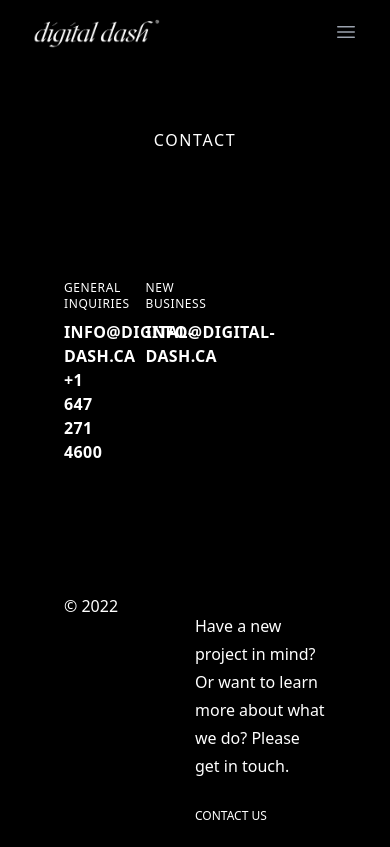
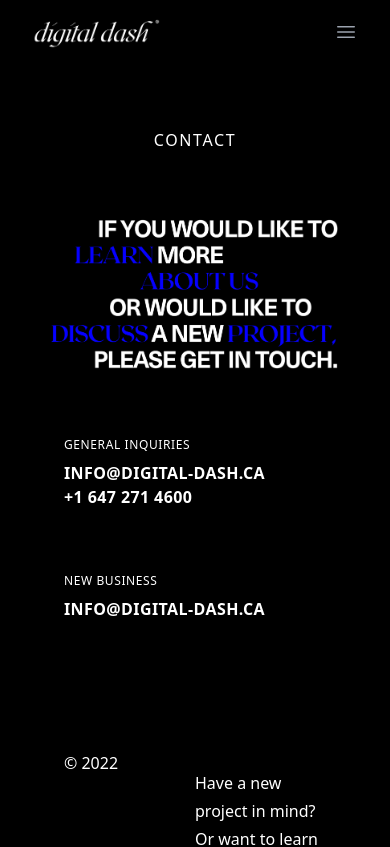
Before and after one commit to hobbleabbas/dd, a Next.js app: page /contact in a window 390 px wide. Shown: the top 847 px of the page. Built offline with nearby package versions, Linux system fonts and the light colour scheme.

Commit message:
contact page mobile friendly

```diff
--- a/pages/contact.js
+++ b/pages/contact.js
@@ -13,13 +13,13 @@ export default function Contact() {
                 <p className="uppercase font-extralight text-md tracking-widest">Contact</p>
             </div>
 
-            <div className="text-center px-72 flex flex-col justify-center items-center">
+            <div className="text-center px-12 sm:px-24 md:px-36 lg:px-72 flex flex-col justify-center items-center">
                 <img src="/contact.png" className="flex w-full h-auto" />
             </div>
 
             <div className="my-16" />
 
-            <div className="grid grid-cols-4 px-16 gap-16 uppercase">
+            <div className="grid sm:grid-cols-4 px-16 gap-16 uppercase">
                 <div className="col-span-1">
                     <p className="text-xs font-extralight tracking-wider">General Inquiries</p>
                     <p className="text-md mt-2 font-bold tracking-wide"><Link href="mailto:info@digital-dash.ca"><a>info@digital-dash.ca</a></Link></p>
```
